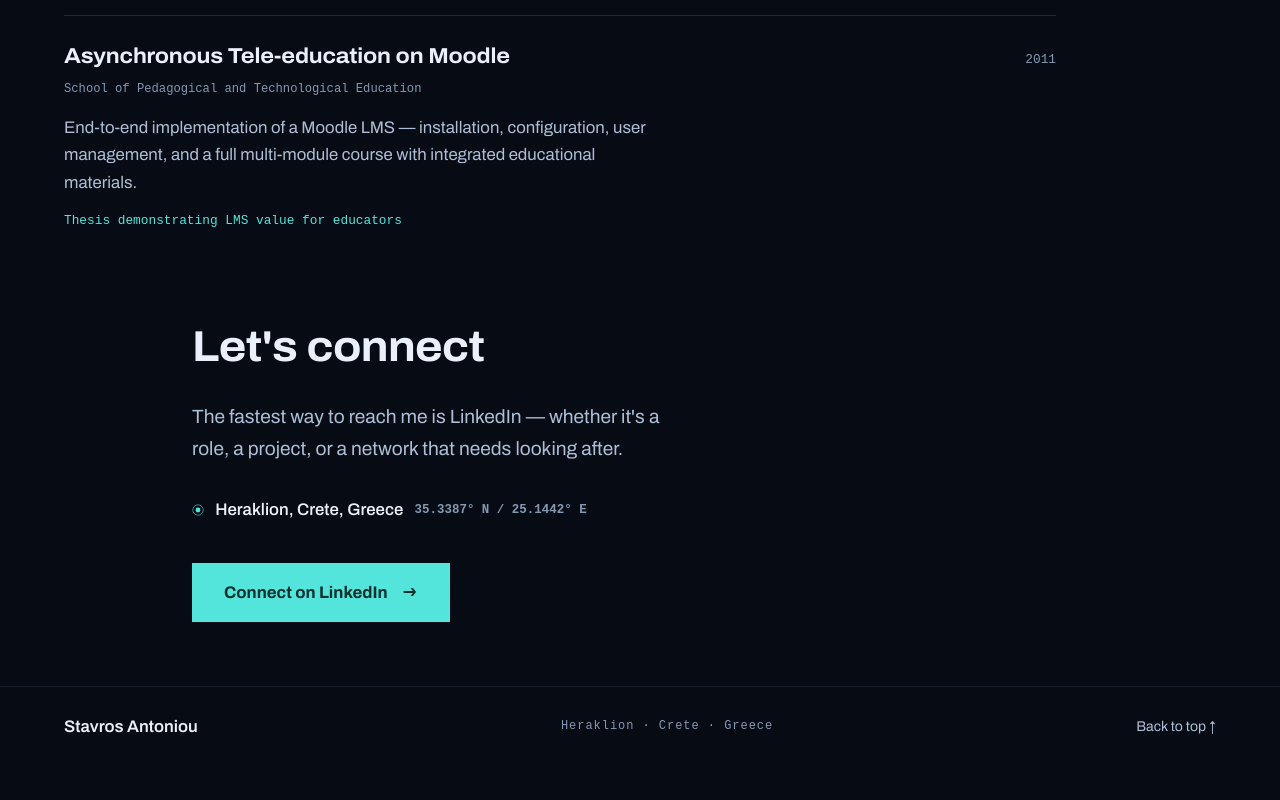
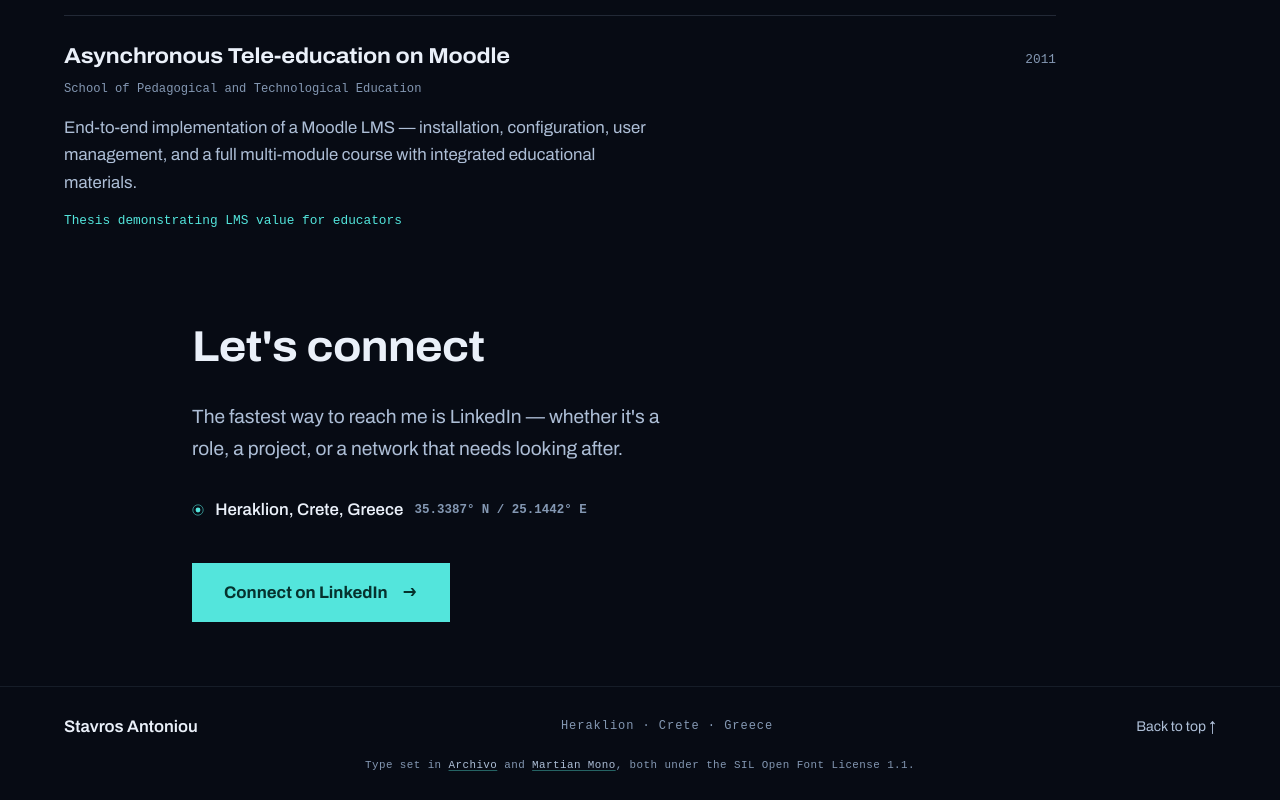
Before and after one commit to stavros-it/stavros-antoniou-portfolio, a React (Vite) app: page / in a window 1280 px wide. Shown: the part 6910-7710 px from the top of the page. Before the commit the page ends 7676 px from the top, so only its background shows below. Built offline with nearby package versions, Linux system fonts and the light colour scheme; a web font is replaced by a local one.

Commit message:
Add footer colophon with font licenses (links to served OFL texts)

```diff
--- a/src/components/Contact.jsx
+++ b/src/components/Contact.jsx
@@ -58,6 +58,17 @@ export default function Contact() {
             Back to top ↑
           </a>
         </div>
+        <p className="footer__colophon">
+          Type set in{" "}
+          <a href="./OFL-Archivo.txt" target="_blank" rel="noopener noreferrer">
+            Archivo
+          </a>{" "}
+          and{" "}
+          <a href="./OFL-MartianMono.txt" target="_blank" rel="noopener noreferrer">
+            Martian Mono
+          </a>
+          , both under the SIL Open Font License 1.1.
+        </p>
       </footer>
     </>
   );
--- a/src/styles.css
+++ b/src/styles.css
@@ -859,6 +859,24 @@ ol {
   color: var(--accent);
 }
 
+.footer__colophon {
+  max-width: 74rem;
+  margin: 1rem auto 0;
+  text-align: center;
+  font-family: var(--font-mono);
+  font-size: 0.68rem;
+  letter-spacing: 0.04em;
+  color: var(--ink-3);
+}
+.footer__colophon a {
+  color: var(--ink-2);
+  text-decoration-color: rgba(83, 229, 220, 0.4);
+}
+.footer__colophon a:hover {
+  color: var(--accent);
+  text-decoration-color: var(--accent);
+}
+
 /* ------------------------------------------------------------------ */
 /*  Reveal choreography                                                 */
 /*  Visible by default; JS gates the pre-hidden state.                  */
```
